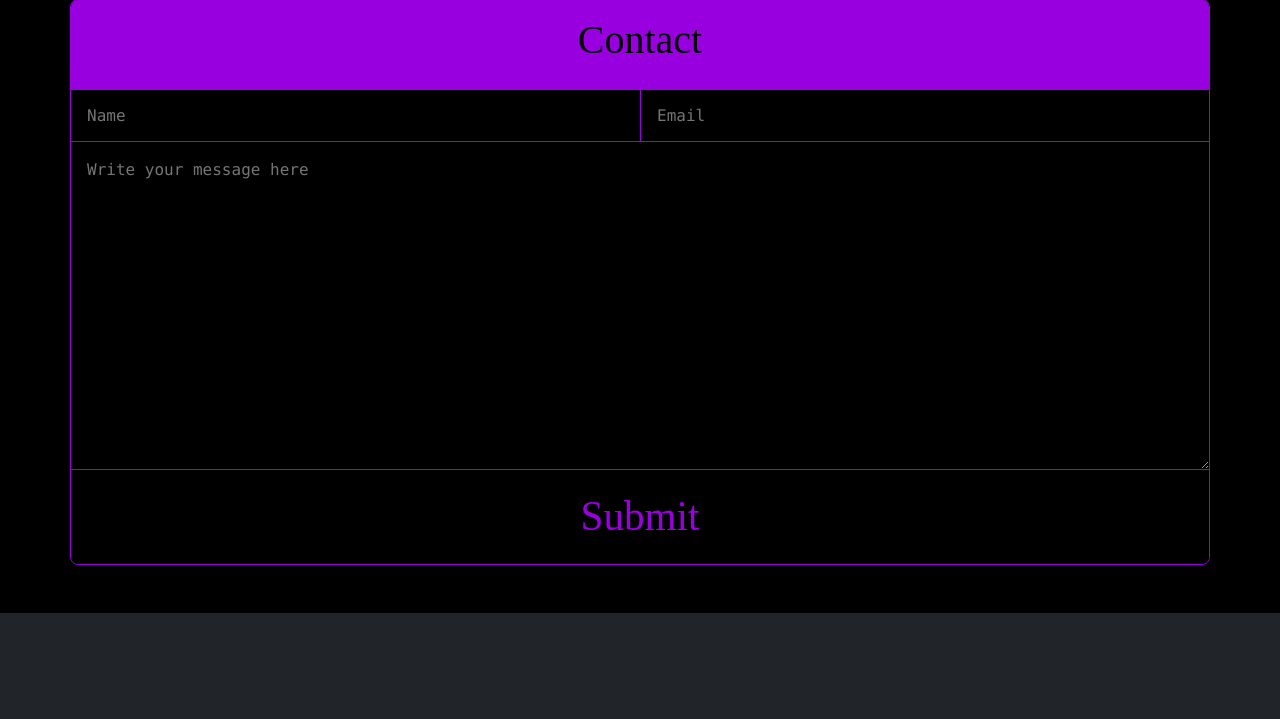
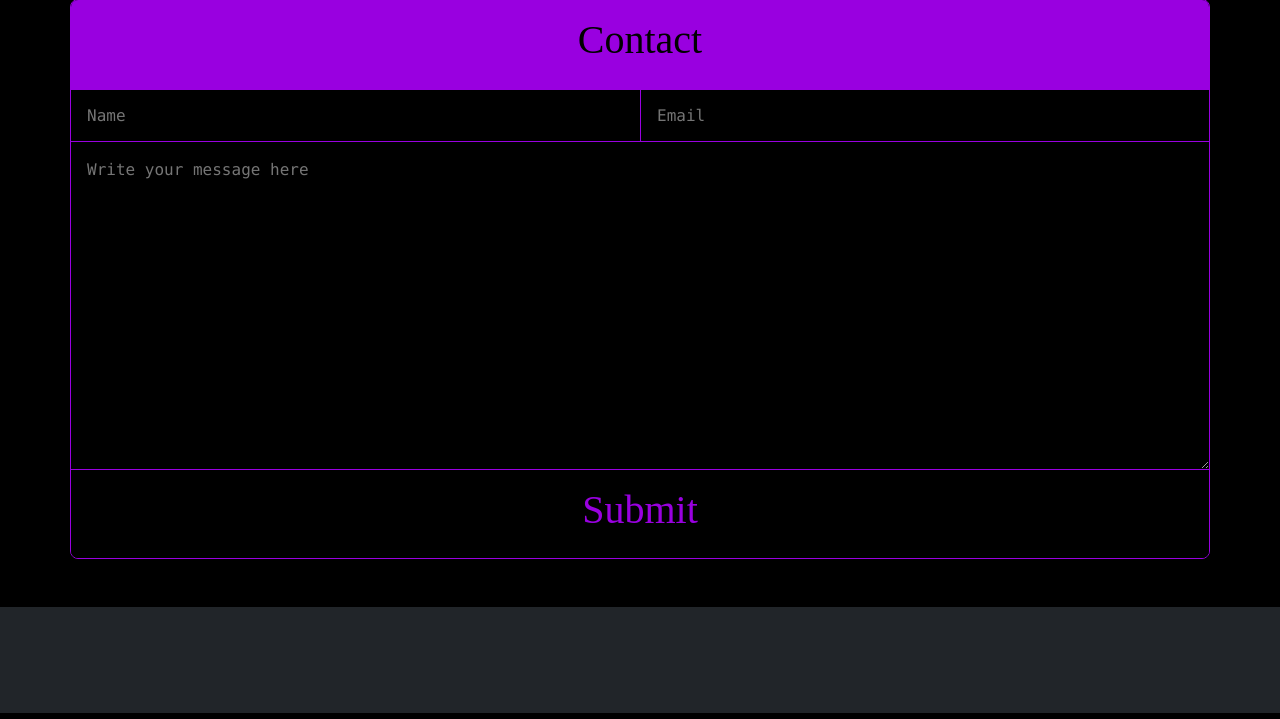
Before and after one commit to pjpiedmont/music-portfolio, a PHP site: page / in a window 1280 px wide. Shown: the part 1540-2259 px from the top of the page. Run offline with PHP 8.4, Linux system fonts and the light colour scheme; some web fonts are replaced.

Commit message:
Replaced submit input with button to avoid font size issues

```diff
--- a/css/styles.css
+++ b/css/styles.css
@@ -81,21 +81,19 @@ img {
 }
 
 input[type="text"],
-input[type="submit"],
+#submit,
 textarea {
 	width: 100%;
 	height: 100%;
 	border: none;
 }
 
-input[type="submit"] {
-	font-family: 'Major Mono Display';
+#submit>h1 {
 	color: var(--accent-bg-color);
-	/* font-weight: bold; */
-	font-size: calc(1.375rem + 1.5vw);
 }
 
-input[type="submit"]:hover {
+#submit:hover,
+#submit:hover>h1 {
 	background-color: var(--accent-bg-color);
 	color: var(--accent-text-color);
 }
@@ -105,7 +103,7 @@ textarea {
 }
 
 input[type="text"]:focus,
-input[type="submit"],
+#submit,
 textarea:focus {
 	outline: none;
 }
--- a/index.html
+++ b/index.html
@@ -225,7 +225,9 @@
 					<!-- Submit -->
 					<div class="row p-0 border-top">
 						<div class="col-12 p-0">
-							<input type="submit" value="Submit" class="p-3 bg-main">
+							<button id="submit" class="p-3 bg-main">
+								<h1>Submit</h1>
+							</button>
 						</div> <!-- col -->
 					</div> <!-- row -->
 
```
